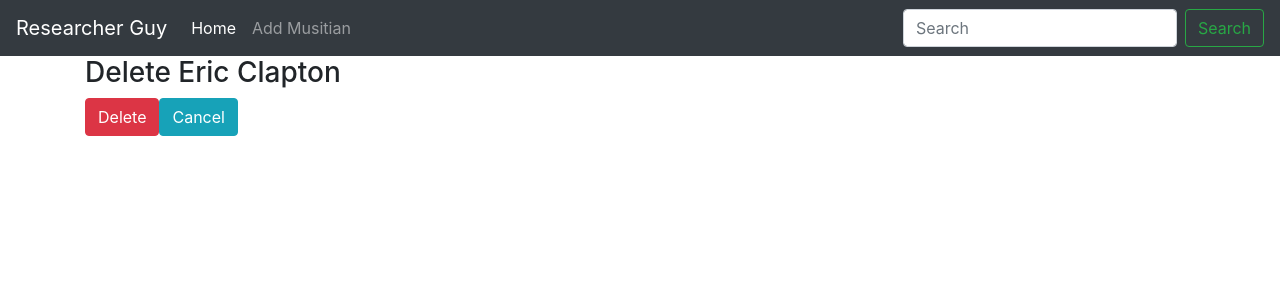
After one commit to sisagarbd/Django-Practice, a Django app: page /delete_musitian/1/ in a window 1280 px wide. The commit adds this page. Shown: the top 300 px of the page. Run offline with Django 4.2, Linux system fonts and the light colour scheme; data comes from the database, SQL or seed files in the repository.

Commit message:
Doing>Update, Delete

```diff
--- a/first_app/models.py
+++ b/first_app/models.py
@@ -1,4 +1,5 @@
 from django.db import models
+from django.urls import reverse
 
 # Create your models here.
 
@@ -11,6 +12,9 @@ class Musitian(models.Model):
 
     def __str__(self):
         return self.first_name + ' ' + self.last_name
+
+    def get_absolute_url(self):
+        return reverse("first_app:musitian_details", kwargs={'pk':self.pk})
 
 class Album(models.Model):
      # id = models.AutoField(primary_key=True)
--- a/first_app/templates/first_app/base.html
+++ b/first_app/templates/first_app/base.html
@@ -20,11 +20,19 @@
         </button>
 
         <div class="collapse navbar-collapse" id="navbarTogglerDemo02">
-          <ul class="navbar-nav mr-auto mt-2 mt-lg-0">
+          <ul class="navbar-nav mt-2 mt-lg-0">
             <li class="nav-item active">
               <a class="nav-link" href="{% url 'first_app:index' %}">Home <span class="sr-only">(current)</span></a>
             </li>
           </ul>
+
+          <ul class="navbar-nav mr-auto mt-2 mt-lg-0">
+            <li class="nav-item ">
+              <a class="nav-link" href="{% url 'first_app:add_musitian' %}">Add Musitian <span class="sr-only">(current)</span></a>
+            </li>
+          </ul>
+
+
           <form class="form-inline my-2 my-lg-0">
             <input class="form-control mr-sm-2" type="search" placeholder="Search">
             <button class="btn btn-outline-success my-2 my-sm-0" type="submit">Search</button>
--- /dev/null
+++ b/first_app/templates/first_app/delete_musitian.html
@@ -0,0 +1,10 @@
+{% extends 'first_app/base.html' %}
+{% block body_block %}
+<h3>Delete {{musitian.first_name}} {{musitian.last_name}}</h3>
+<form method="POST">
+    {% csrf_token %}
+    <input type="submit" name="submit" value="Delete" class="btn btn-danger"><a href="{% url 'first_app:musitian_details' pk=musitian.pk %}" class="btn btn-info">Cancel</a>
+</form>
+
+
+{% endblock %}
--- a/first_app/templates/first_app/detail.html
+++ b/first_app/templates/first_app/detail.html
@@ -8,6 +8,6 @@
 
 <h3>{{ musitian.instument }}</h3>
 
-
-
+<a href="{% url 'first_app:musitian_update' pk=musitian.pk %}" class="btn btn-warning btn-sm" >Update</a>
+<a href="{% url 'first_app:delete_musitian' pk=musitian.pk %}" class="btn btn-danger btn-sm" >Delete</a>
 {% endblock %}
--- a/first_app/urls.py
+++ b/first_app/urls.py
@@ -6,6 +6,8 @@ app_name = "first_app"
 urlpatterns = [
     path('', views.IndexView.as_view(), name='index'),
     path('musitian_details/<pk>/', views.DetailView.as_view(), name='musitian_details'),
-
+    path('add_musitian/', views.AddMusitian.as_view(), name='add_musitian'),
+    path('musitian_update/<pk>/', views.UpdateMusitian.as_view(), name='musitian_update'),
+    path('delete_musitian/<pk>/', views.DeleteMusitian.as_view(), name='delete_musitian'),
 
 ]
--- a/first_app/views.py
+++ b/first_app/views.py
@@ -1,7 +1,8 @@
 from django.shortcuts import render
 from django.http import HttpResponse
-from django.views.generic import View, TemplateView, ListView, DetailView
+from django.views.generic import View, TemplateView, ListView, DetailView, CreateView, UpdateView, DeleteView
 from first_app import models
+from django.urls import reverse_lazy
 
 class IndexView(ListView):
     context_object_name = 'musitian_list'
@@ -12,3 +13,19 @@ class DetailView(DetailView):
     context_object_name = 'musitian'
     model = models.Musitian
     template_name = 'first_app/detail.html'
+
+class AddMusitian(CreateView):
+    fields = ('first_name', 'last_name', 'instument')
+    model = models.Musitian
+    template_name = 'first_app/musitian_form.html'
+
+class UpdateMusitian(UpdateView):
+    fields = ('first_name', 'last_name',)
+    model = models.Musitian
+    template_name = 'first_app/musitian_form.html'
+
+class DeleteMusitian(DeleteView):
+    context_object_name = 'musitian'
+    model = models.Musitian
+    success_url = reverse_lazy("first_app:index")
+    template_name = 'first_app/delete_musitian.html'
```
Also changed, not shown: first_app/templates/first_app/musitian_form.html (added, +17 -0 lines).
